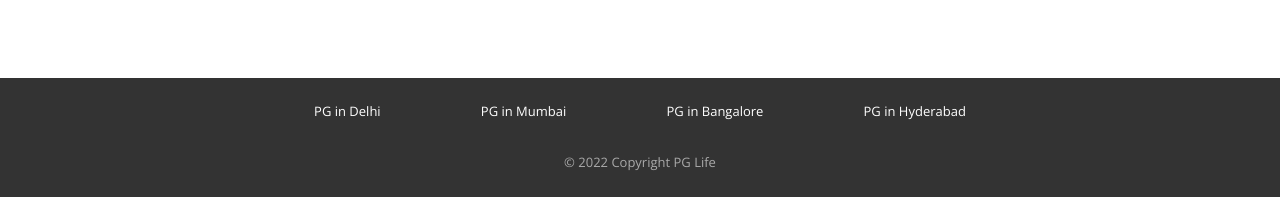
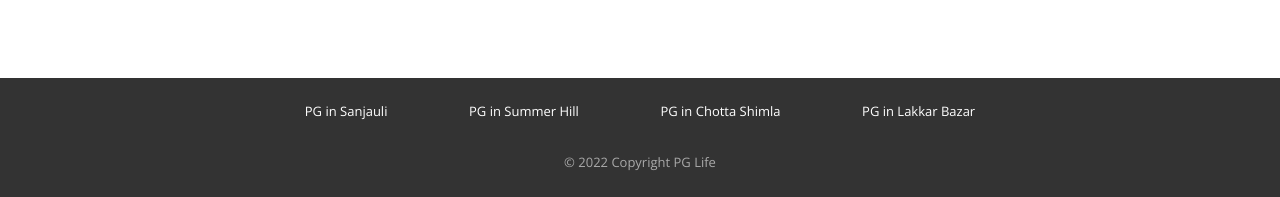
Before and after one commit to theav21/projectPG, a PHP site: page / in a window 1280 px wide. Shown: the part 822-1019 px from the top of the page. Run offline with PHP 8.4, Linux system fonts and the light colour scheme; some libraries are stand-ins or nearby versions.

Commit message:
changed footer

```diff
--- a/includes/footer.php
+++ b/includes/footer.php
@@ -2,16 +2,16 @@
     <div class="page-container footer-container">
         <div class="footer-cities">
             <div class="footer-city">
-                <a href="property_list.php?city=Delhi">PG in Delhi</a>
+                <a href="property_list.php?city=Sanjauli">PG in Sanjauli</a>
             </div>
             <div class="footer-city">
-                <a href="property_list.php?city=Mumbai">PG in Mumbai</a>
+                <a href="property_list.php?city=Summer Hill">PG in Summer Hill</a>
             </div>
             <div class="footer-city">
-                <a href="property_list.php?city=Bengaluru">PG in Bangalore</a>
+                <a href="property_list.php?city=Chotta Shimla">PG in Chotta Shimla</a>
             </div>
             <div class="footer-city">
-                <a href="property_list.php?city=Hyderabad">PG in Hyderabad</a>
+                <a href="property_list.php?city=Lakkar Bazar">PG in Lakkar Bazar</a>
             </div>
         </div>
         <div class="footer-copyright">© 2022 Copyright PG Life </div>
--- a/property_list.php
+++ b/property_list.php
@@ -70,7 +70,7 @@ $interested_users_properties = mysqli_fetch_all($result_3, MYSQLI_ASSOC);
     </nav>
 
     <div class="page-container">
-        <div class="filter-bar row justify-content-around">
+        <!-- <div class="filter-bar row justify-content-around">
             <div class="col-auto" data-toggle="modal" data-target="#filter-modal">
                 <img src="img/filter.png" alt="filter" />
                 <span>Filter</span>
@@ -83,7 +83,7 @@ $interested_users_properties = mysqli_fetch_all($result_3, MYSQLI_ASSOC);
                 <img src="img/asc.png" alt="sort-asc" />
                 <span>Lowest rent first</span>
             </div>
-        </div>
+        </div> -->
 
         <?php
         foreach ($properties as $property) {
```
